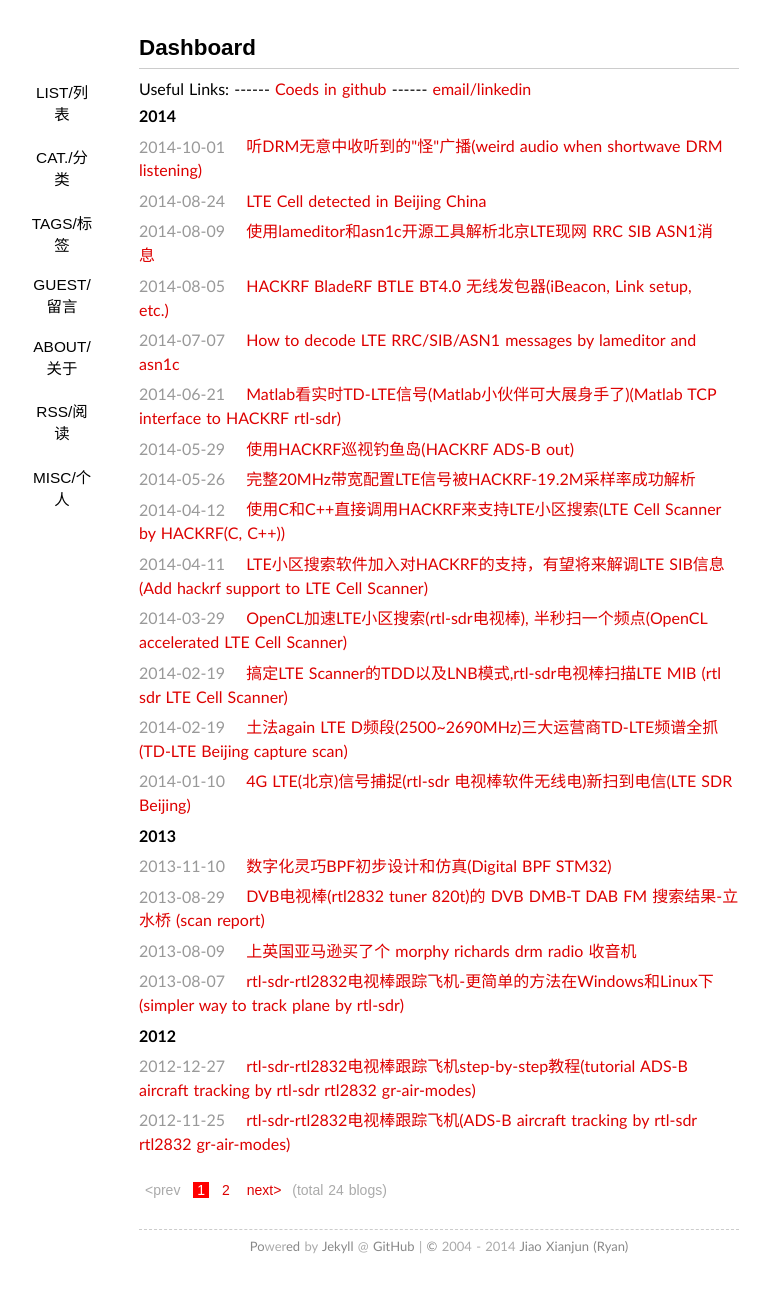
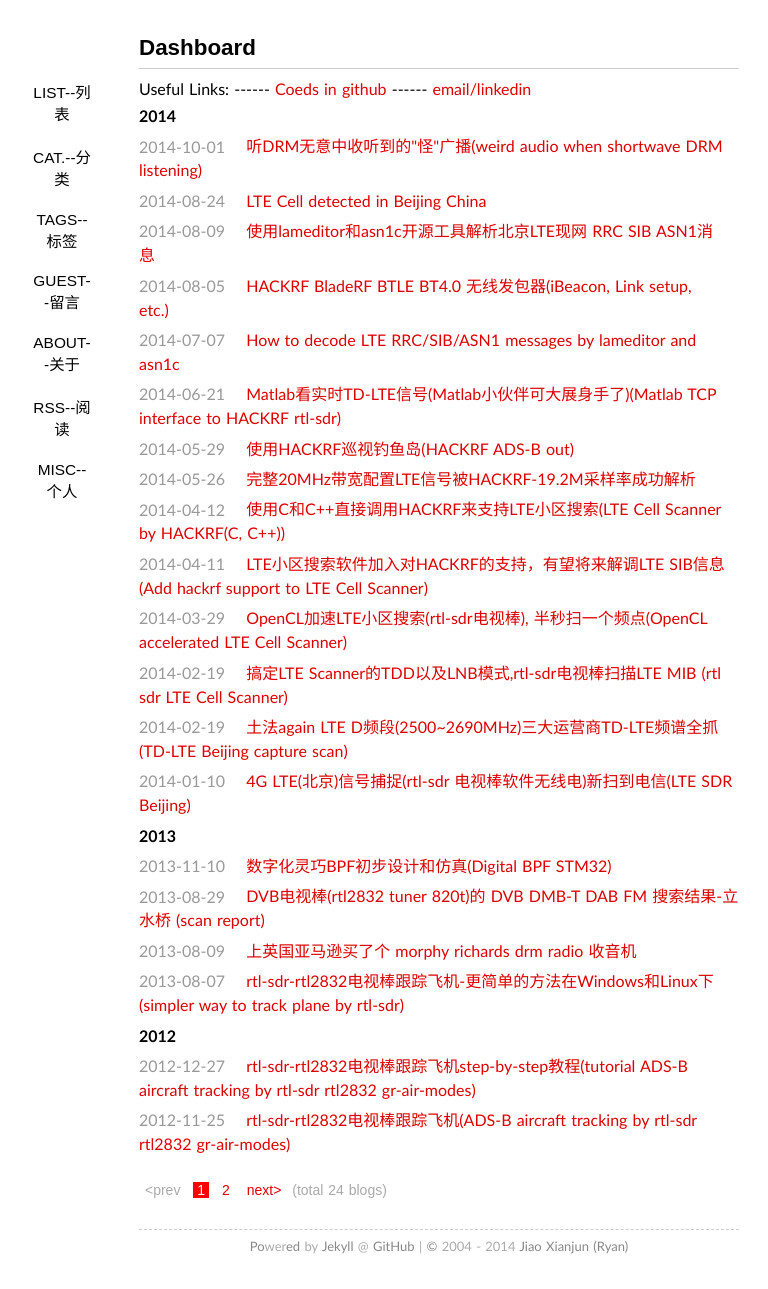
Before and after one commit to sdr-x/sdr-x.github.io, a Jekyll site: the page built from index.html, in a window 1280 px wide. Shown: the whole page, without its empty margins (201-969 px from the left). Built offline with Jekyll 4.4.1, drawn with Linux system fonts in a browser that asks for light colours; some web fonts are replaced; Markdown is read by kramdown in place of the engine named in the settings; the list of posts is cut into pages by our own code.

Commit message:
Update default.html

```diff
--- a/_layouts/default.html
+++ b/_layouts/default.html
@@ -17,14 +17,14 @@
         <h1>{{ page.title }}</h1>
         </header>
         <nav>
-        <span><a title="List/列表" class="" href="/">List/列表</a></span>
-        <span><a title="Cat./分类" class="" href="/categories/">Cat./分类</a></span>
-        <span><a title="Tags/标签" class="" href="/tags/">Tags/标签</a></span>
+        <span><a title="List--列表" class="" href="/">List--列表</a></span>
+        <span><a title="Cat.--分类" class="" href="/categories/">Cat.--分类</a></span>
+        <span><a title="Tags--标签" class="" href="/tags/">Tags--标签</a></span>
         <!--<span><a title="Links" class="" href="/links/">Links</a></span>-->
-        <span><a title="Guest/留言" class="" href="/guestbook/">Guest/留言</a></span>
-        <span><a title="About/关于" class="" href="/about/">About/关于</a></span>
-        <span><a title="RSS/阅读" class="" href="/feed/" target="_blank">RSS/阅读</a></span>
-        <span><a title="Misc/个人" class="" href="/personal_misc/">Misc/个人</a></span>
+        <span><a title="Guest--留言" class="" href="/guestbook/">Guest--留言</a></span>
+        <span><a title="About--关于" class="" href="/about/">About--关于</a></span>
+        <span><a title="RSS--阅读" class="" href="/feed/" target="_blank">RSS--阅读</a></span>
+        <span><a title="Misc--个人" class="" href="/personal_misc/">Misc--个人</a></span>
         </nav>
         <article class="content">
         {{ content }}
```
